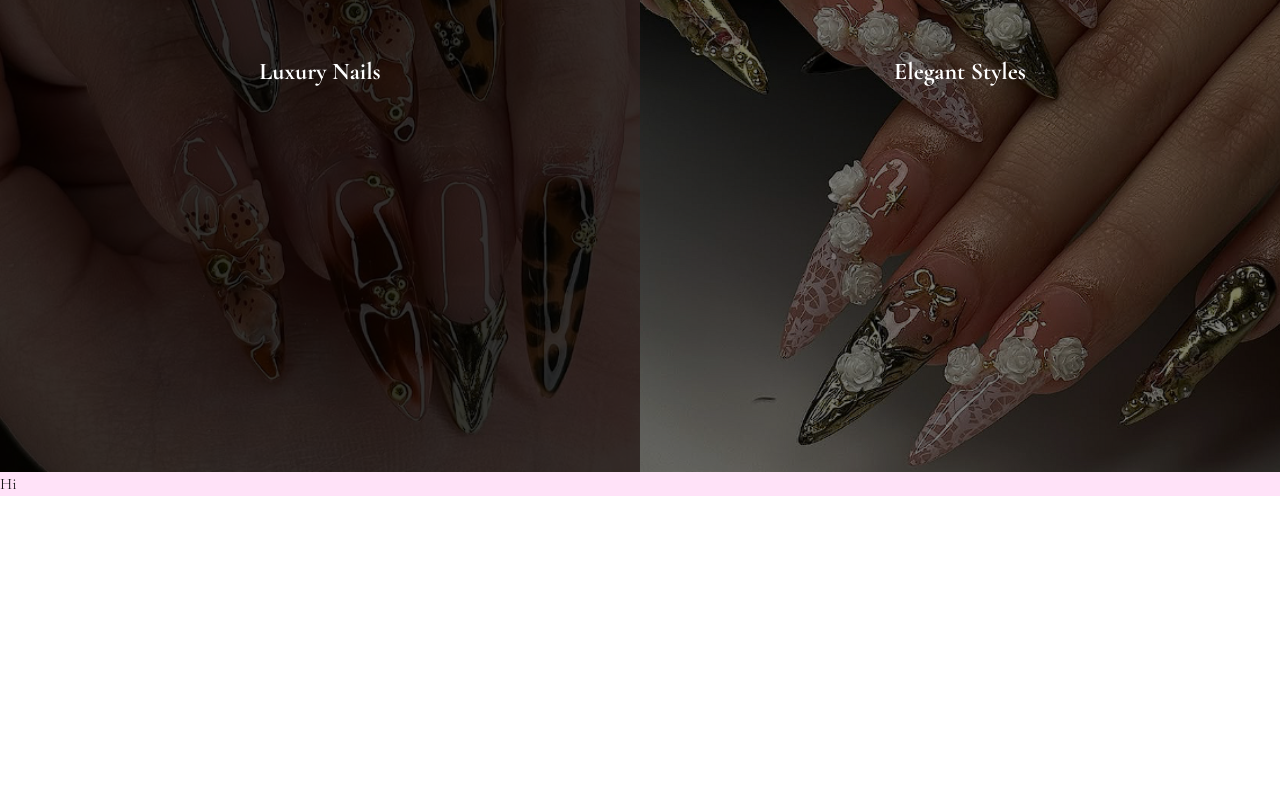
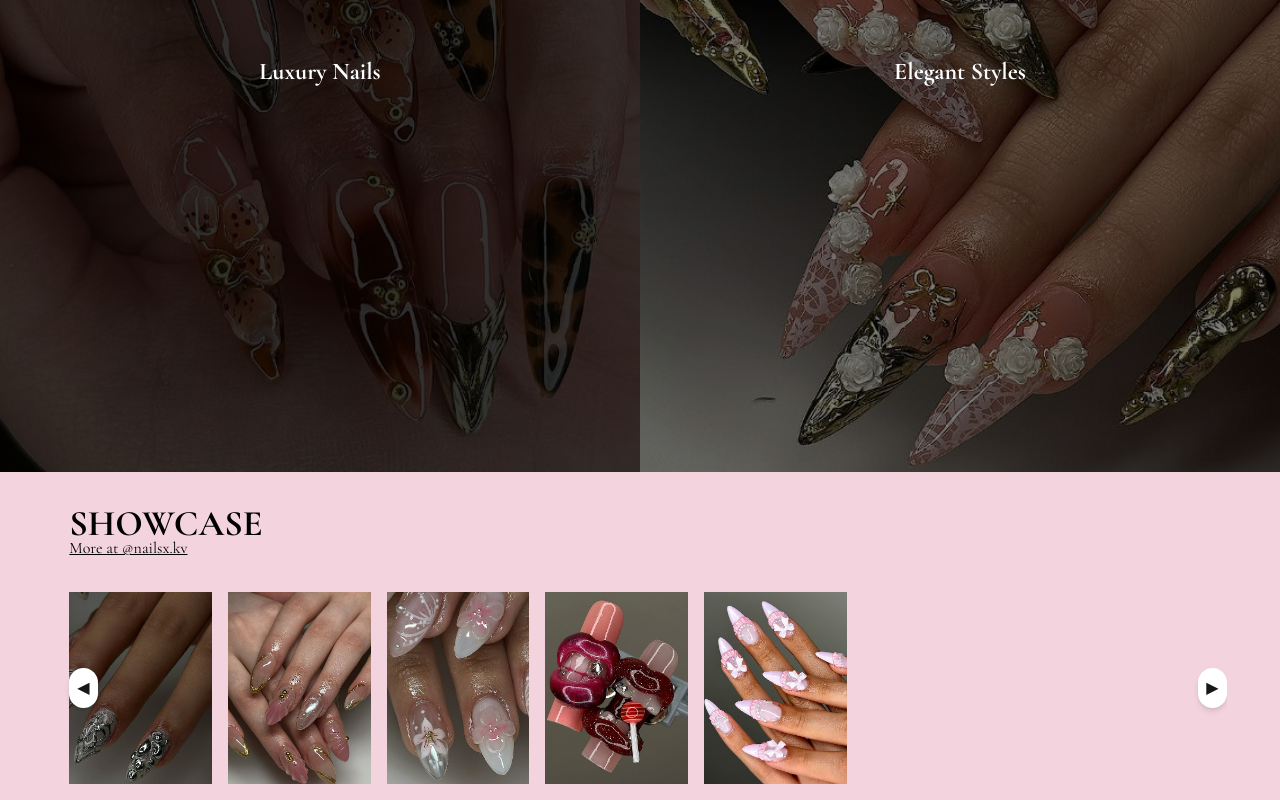
Before and after one commit to jincabia/kaira-nails, a Next.js app: page / in a window 1280 px wide. Shown: the part 392-1192 px from the top of the page. Before the commit the page ends 888 px from the top, so only its background shows below. Built offline with nearby package versions, Linux system fonts and the light colour scheme.

Commit message:
done base func for carousel

```diff
--- a/app/components/carousel.js
+++ b/app/components/carousel.js
@@ -1,17 +1,107 @@
 'use client';
 
-import { useState, useEffect } from 'react';
+import { useState, useEffect,useRef } from 'react';
 import { motion, AnimatePresence } from 'framer-motion';
+import Image from 'next/image';
 
 
+const images = [
+  '/nailset1.png',
+  '/nailset2.png',
+  '/nailset3.png',
+  '/nailset4.png',
+  '/nailset5.png',
+
+]
 
 export default function Carousel() {
- return(
-    <div>
-        <motion.div
-  initial={{ backgroundColor: "rgb(0, 255, 0)", opacity: 0 }}
-  whileInView={{ backgroundColor: "rgb(255, 0, 0)", opacity: 1 }}
-/>
+  const [selectedImg,setSelectedImg] = useState(null);
+  const carouselRef = useRef(null)
+  const [constraint,setConstraint] = useState((-300 * (images.length - 4))
+  )
+
+  useEffect(()=>
+  {
+    const updateConstraint = () =>
+    {
+      const screenWidth = window.innerWidth;
+      if (screenWidth < 640) {
+        setConstraint(-200 * (images.length - 2)); // Smaller constraint for mobile
+      } else {
+        setConstraint(-350 * (images.length - 4)); // Larger constraint for desktop
+      }
+    };
+    updateConstraint();
+    window.addEventListener("resize", updateConstraint);
+    return () => window.removeEventListener("resize", updateConstraint);
+  }, [images.length]);
+
+
+  const scrollLeft = () => {
+    if(carouselRef.current)
+    {
+      carouselRef.current.scrollBy({left:-300, behavior:"smooth"})
+    }
+  }
+
+  const scrollRight = () => {
+    if(carouselRef.current)
+    {
+      carouselRef.current.scrollBy({left:300, behavior:"smooth"})
+    }
+  }
+
+  return (
+    <div className="relative w-11/12 mx-auto overflow-hidden pt-4  px-4  ">
+      {/* Title */}
+      <div className='text-black py-4 relative '>
+        <h1 className='text-black font-extrabold text-4xl  leading tight '>SHOWCASE</h1>
+        <p className='-mt-2'><a className='underline' href="https://www.instagram.com/nailsx.kv/">
+        More at @nailsx.kv
+          </a></p>
+
+      </div>
+      {/* Carousel */}
+      <motion.div
+        className="flex gap-4 w-screen md:w-1/2"
+        ref={carouselRef}
+        drag="x"
+        dragConstraints={{ left: -350 * (images.length - 4), right: 30 }}
+      >
+        {images.map((src, index) => (
+          <motion.div key={index} className="flex-none w-1/4  cursor-pointer" whileTap={{ scale: 0.95 }}>
+            <div
+
+
+            className='w-full h-48 relative overflow-hidden my-4 ' //my-4 if you change this val change the transform value for the buttons since they effect one another
+            >
+              <Image
+                src={src}
+                alt="carousel image"
+                height={0}
+                width={200}
+                //  layout="fill"
+                className="bg-cover object-cover w-full h-full"
+                onClick={() => setSelectedImg(src)}
+              />
+
+            </div>
+
+          </motion.div>
+        ))}
+      </motion.div>
+
+      {/* Scroll Buttons */}
+      <button onClick={scrollLeft} className="absolute  top-1/2 translate-y-8   bg-white p-2 rounded-full shadow-md">◀</button>
+      <button onClick={scrollRight} className="absolute right-0 top-1/2 translate-y-8  bg-white p-2 rounded-full shadow-md">▶</button>
+
+      {/* Enlarged Image Modal */}
+      {selectedImg && (
+        <div className="fixed inset-0 flex items-center justify-center bg-black bg-opacity-75" onClick={() => setSelectedImg(null)}>
+          <Image src={selectedImg} alt="enlarged" width={600} height={400} className="rounded-lg" />
+          <button></button>
+        </div>
+      )}
     </div>
- );
+  );
 }
--- a/app/page.js
+++ b/app/page.js
@@ -2,22 +2,24 @@ import Image from 'next/image'
 import Header from './components/header';
 import Landing from './components/landing';
 import Carousel from './components/carousel';
+import Services from './components/services';
 export default function Home() {
   return (
     <main
       className="min-h-screen"
       style={
-        { backgroundColor: "#FFE2F8",
+        { backgroundColor: "#F2D3DE",
          fontFamily: "var(--font-cormorant-garamond)" }
             } // Light Cream
     >
       <Header />
       <Landing/>
+      <div className='bg-[#F2D3DE]'>
+        {/* <Carousel/> */}
+        <Carousel/>
+      </div>
       <div>
-        {/* <Carousel/> */}
-        Hi
-
-
+        {/* <Services/> */}
       </div>
     </main>
   );
```
